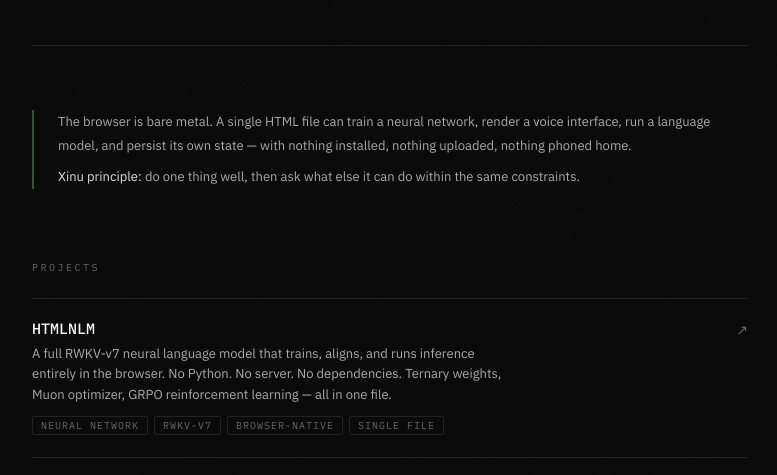
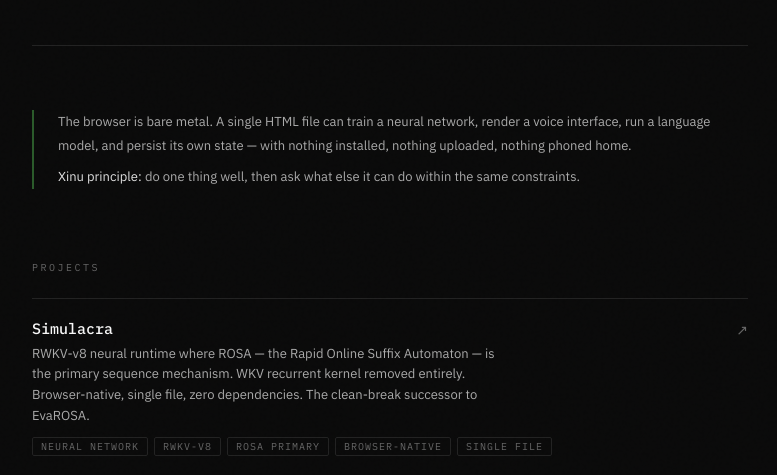
Before and after one commit to ConsciousNode/ConsciousNode.github.io, a plain HTML site: page index.html in a window 1280 px wide. Shown: the part 283-758 px from the top of the page, without its empty margins (250-1027 px from the left). Drawn offline with Linux system fonts and the light colour scheme.

Commit message:
feat: add Simulacra to landing page (RWKV-v8 · ROSA primary)

```diff
--- a/index.html
+++ b/index.html
@@ -257,7 +257,22 @@
   <div class="section-label">Projects</div>
   <div class="projects">
 
-    <a class="project" href="https://consciousnode.github.io/HTMLNLM/" target="_blank">
+    <a class="project" href="https://consciousnode.github.io/Simulacra/" target="_blank">
+      <div>
+        <div class="project-name">Simulacra</div>
+        <div class="project-desc">RWKV-v8 neural runtime where ROSA — the Rapid Online Suffix Automaton — is the primary sequence mechanism. WKV recurrent kernel removed entirely. Browser-native, single file, zero dependencies. The clean-break successor to EvaROSA.</div>
+        <div class="project-tags">
+          <span class="tag">Neural Network</span>
+          <span class="tag">RWKV-v8</span>
+          <span class="tag">ROSA Primary</span>
+          <span class="tag">Browser-native</span>
+          <span class="tag">Single file</span>
+        </div>
+      </div>
+      <div class="project-arrow">↗</div>
+    </a>
+
+        <a class="project" href="https://consciousnode.github.io/HTMLNLM/" target="_blank">
       <div>
         <div class="project-name">HTMLNLM</div>
         <div class="project-desc">A full RWKV-v7 neural language model that trains, aligns, and runs inference entirely in the browser. No Python. No server. No dependencies. Ternary weights, Muon optimizer, GRPO reinforcement learning — all in one file.</div>
```
